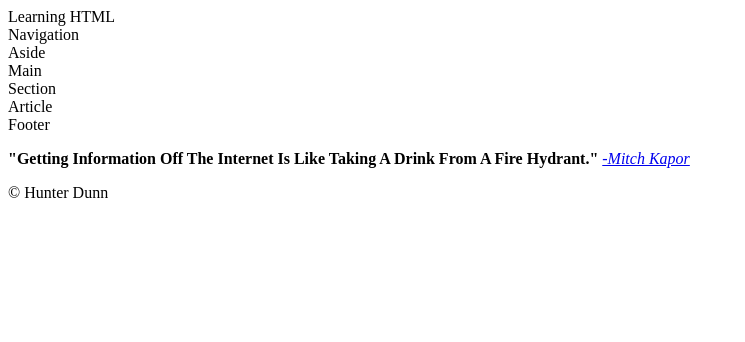
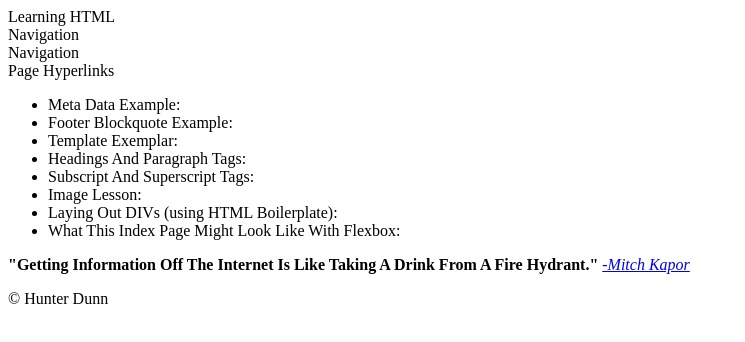
Before and after one commit to cheeta2007/HTML-LEARNING, a plain HTML site: page index.html in a window 1280 px wide. Shown: the whole page, without its empty margins (0-745 px from the left). Drawn offline with Linux system fonts and the light colour scheme.

Commit message:
Update index.html

```diff
--- a/index.html
+++ b/index.html
@@ -27,12 +27,26 @@
     </head>
     <body>
         <header>Learning HTML</header>
-        <nav>Navigation</nav>
-        <aside>Aside</aside>
-        <main>Main</main>
-        <section>Section</section>
-        <article>Article</article>
-        <footer>Footer</footer>
+        <nav>Navigation
+            <Header>Navigation</Header>
+            <section>Page Hyperlinks
+                <ul>
+                    <li>Meta Data Example:<a href=""Target="_Blank"></a>
+                    <li>Footer Blockquote Example:
+                    <li>Template Exemplar:
+                    <li>Headings And Paragraph Tags:
+                    <li>Subscript And Superscript Tags:
+                    <li>Image Lesson:
+                    <li>Laying Out DIVs (using HTML Boilerplate):
+                    <li>What This Index Page Might Look Like With Flexbox:
+                </ul>
+            </section>
+        </nav>
+        <aside></aside>
+        <main></main>
+        <section></section>
+        <article></article>
+        <footer></footer>
     </body>
 
     <footer>
```
